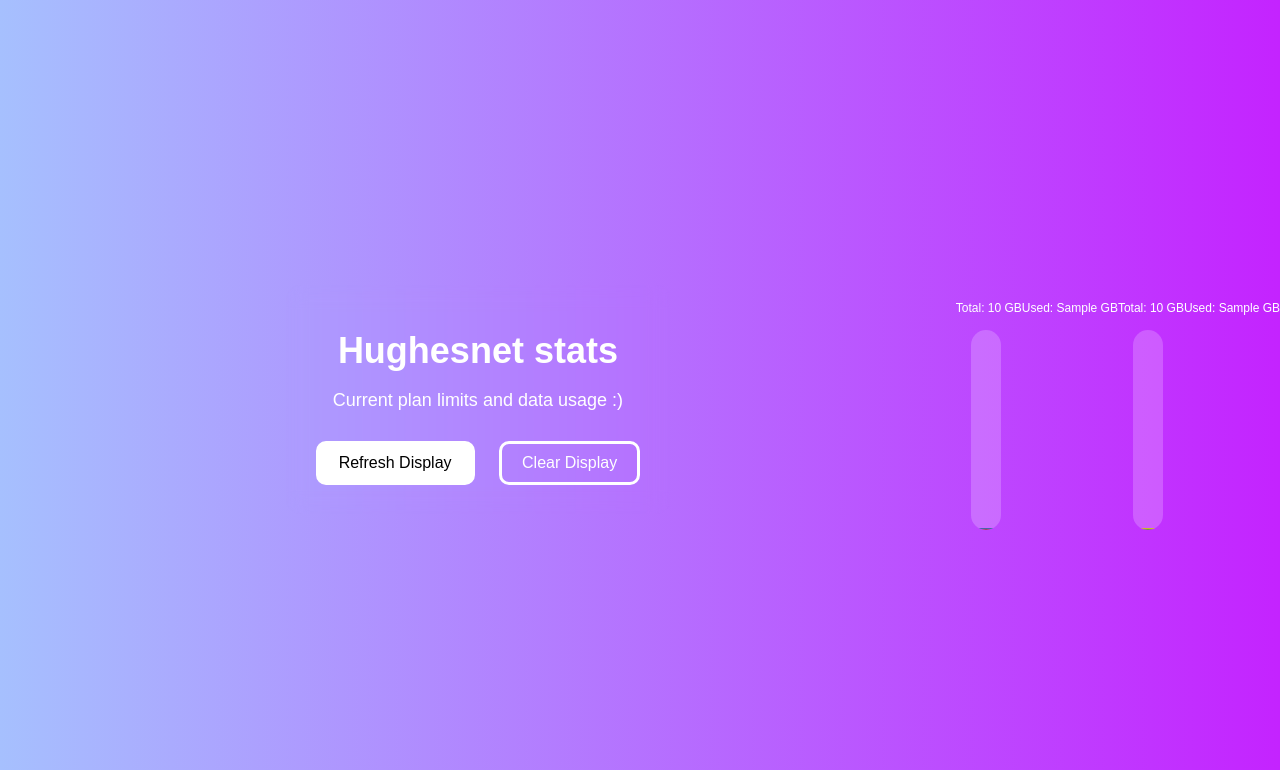
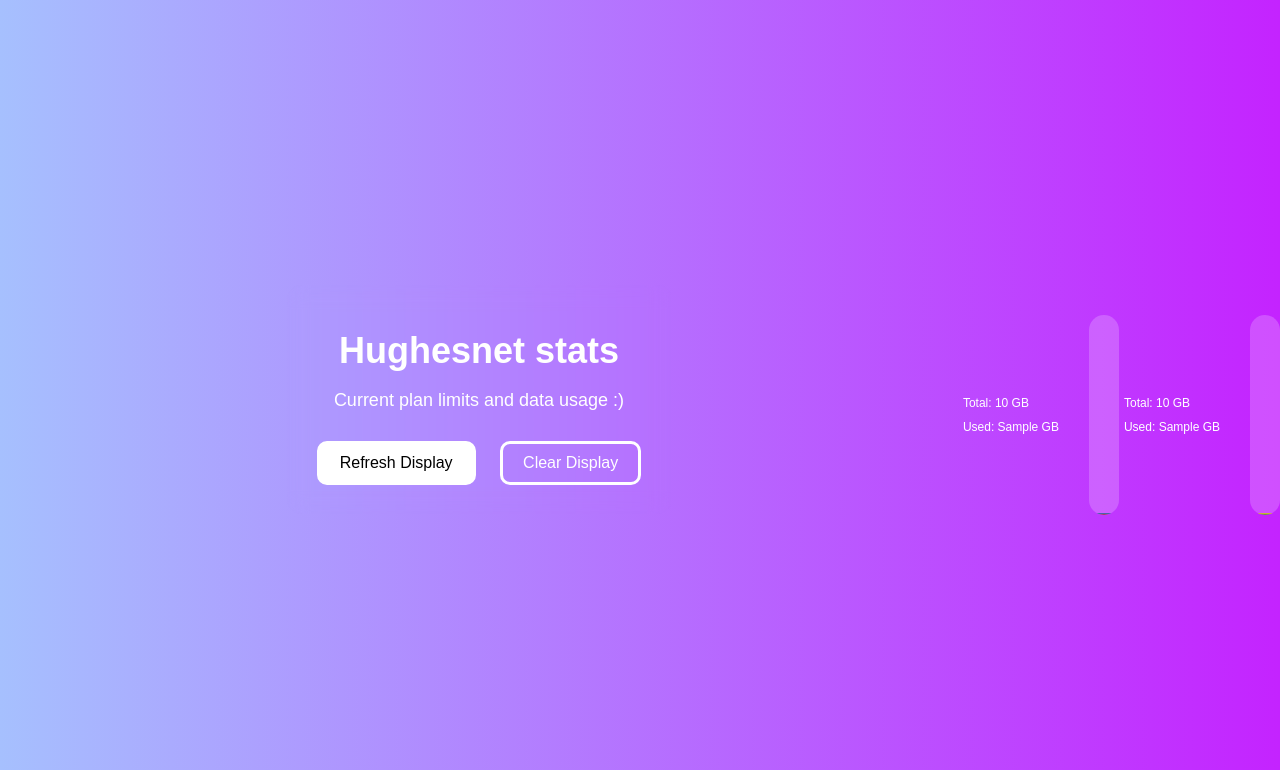
Before and after one commit to TheQuib/Vista, a Python web app: template src/web/templates/home.html in a window 1280 px wide. Shown: the top 770 px of the page. Run offline with Jinja, Linux system fonts and the light colour scheme; the template is opened without the code that fills it: most values are stand-ins (such as "Sample title", 1, 10 or a date in 2020).

Commit message:
Update styles.css

```diff
--- a/src/web/static/styles.css
+++ b/src/web/static/styles.css
@@ -63,7 +63,10 @@ p {
 
 .progress-container {
     margin-top: 30px;
+    display: flex; /* Use flexbox to align the text and bars */
+    align-items: center; /* Center them vertically */
 }
+
 
 .label {
     font-size: 12px;
@@ -73,10 +76,15 @@ p {
 
 .plan-info {
     display: flex;
+    flex-direction: column; /* Stack the labels vertically */
     justify-content: space-between;
     font-size: 12px;
-    margin-bottom: 15px;
+    margin-right: 10px; /* Add some space between the text and the bar */
     color: #fff;
+}
+
+.total, .used {
+    padding: 5px;
 }
 
 /* Updated colors for each plan */
```
